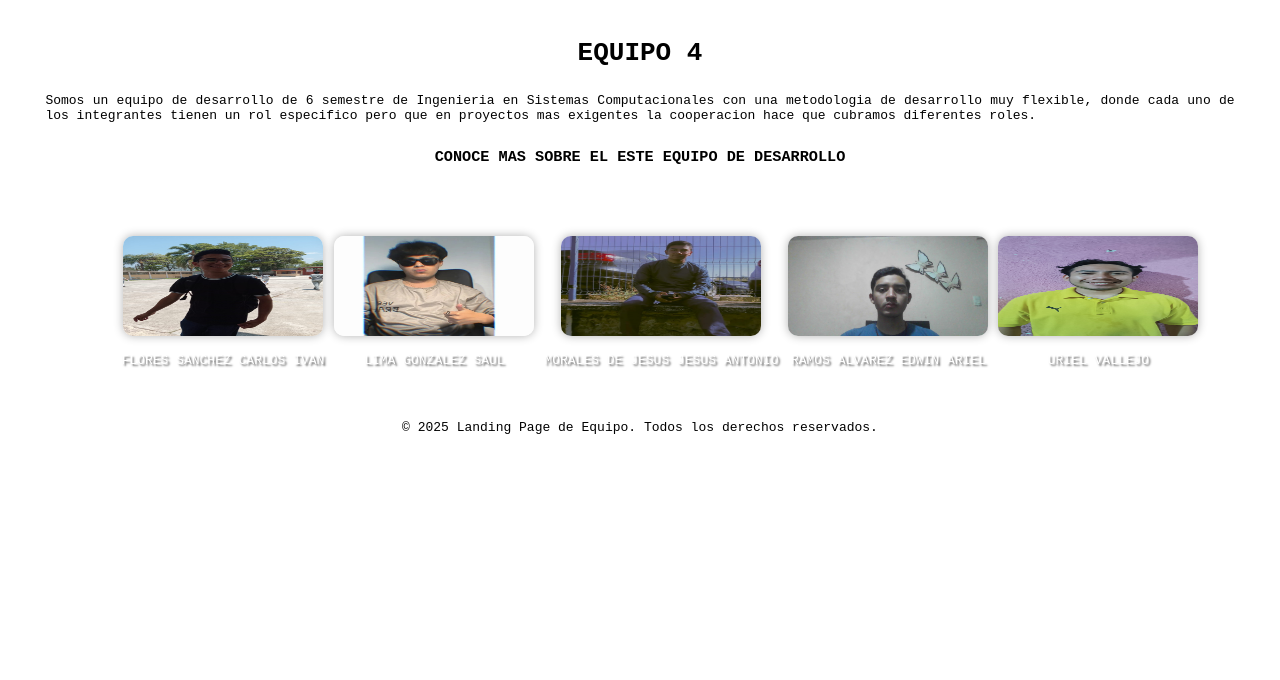
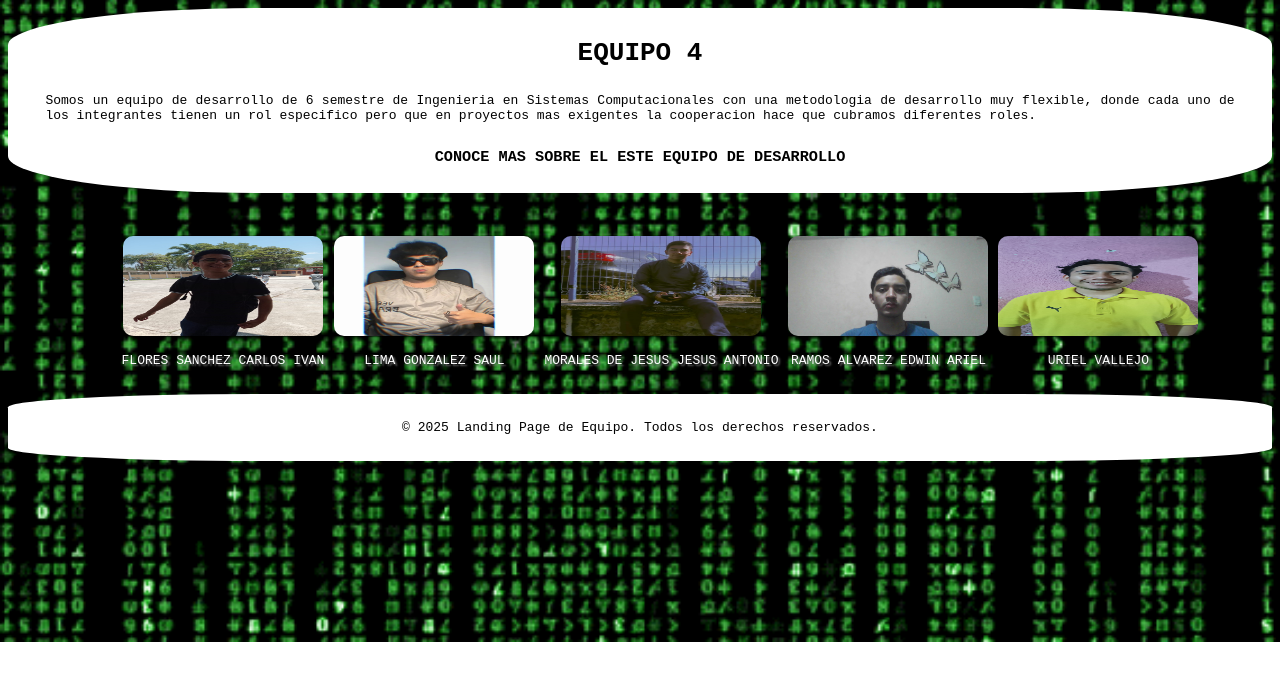
Before and after one commit to ivanfs20/Portafolio-de-Evidencias---Programaci-n-Web, a plain HTML site: page index.html in a window 1280 px wide. Drawn offline with Linux system fonts and the light colour scheme.

Commit message:
cambios4

```diff
--- a/CSS/general.css
+++ b/CSS/general.css
@@ -1,7 +1,7 @@
 
 body {
     font-family: monospace;
-    background-image: url("multimedia/gif.gif");
+    background-image: url("/multimedia/gif.gif");
     background-repeat: no-repeat;
     background-size: cover;
     background-position: center;
```
